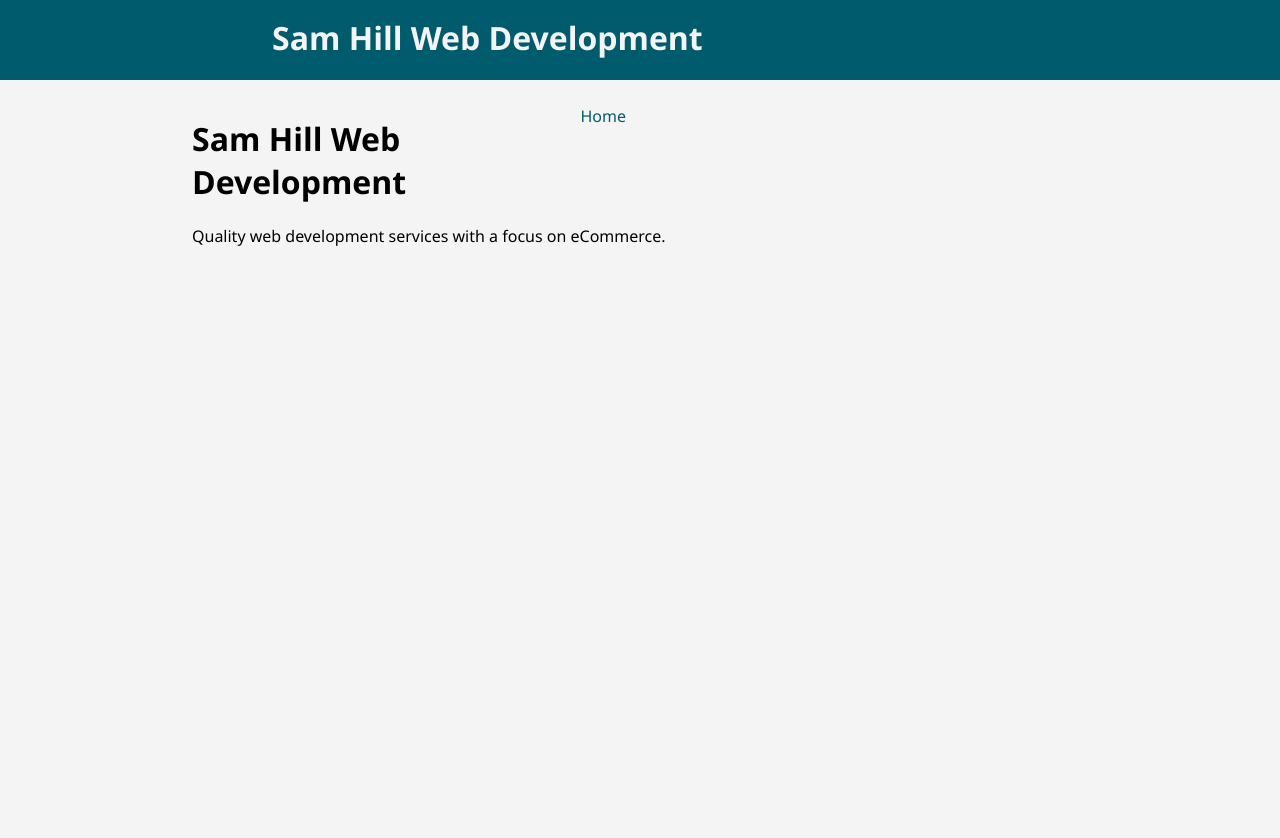
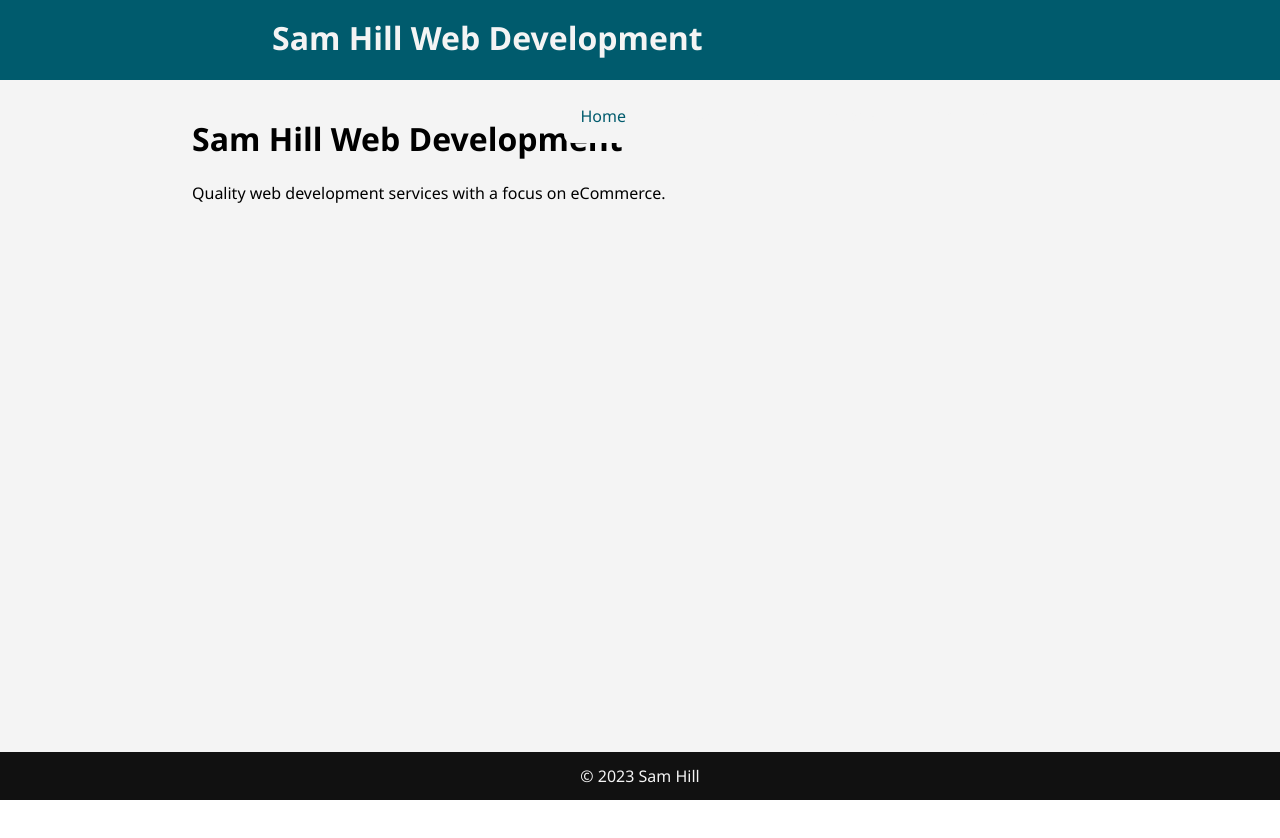
Before and after one commit to SoshJam/personal-website, a Next.js app: page / in a window 1280 px wide. Shown: the top 838 px of the page. After the commit the page ends 800 px from the top, so only its background shows below. Built offline with nearby package versions, Linux system fonts and the light colour scheme.

Commit message:
Add footer

```diff
--- a/app/globals.scss
+++ b/app/globals.scss
@@ -11,6 +11,9 @@ $success: #009944;
 
 body {
     margin: 0;
+    min-height: 100vh;
+    display: grid;
+    grid-template-rows: 1fr auto;
 }
 
 * {
@@ -21,7 +24,11 @@ header {
     background-color: $primary;
     margin: 0;
     padding: 0 20%;
+    width: 60%;
     height: 5rem;
+    position: fixed;
+    top: 0;
+    left: 0;
 
     h1 {
         color: $light;
@@ -62,8 +69,21 @@ header {
     }
 }
 
+footer {
+    background-color: $dark;
+    text-align: center;
+    // position: absolute;
+    // bottom: 0;
+    width: 100%;
+    height: 3rem;
+
+    p {
+        color: $light;
+        margin: 0.8rem;
+    }
+}
+
 main {
     background-color: $light;
-    padding: 1rem 15%;
-    min-height: 100vh;
+    padding: 6rem 15% 3rem 15%;
 }
--- a/app/layout.tsx
+++ b/app/layout.tsx
@@ -30,6 +30,10 @@ export default function RootLayout({
 
                 {children}
 
+                <footer>
+                    <p>&copy; {new Date().getFullYear()} Sam Hill</p>
+                </footer>
+
             </body>
         </html>
     );
```
